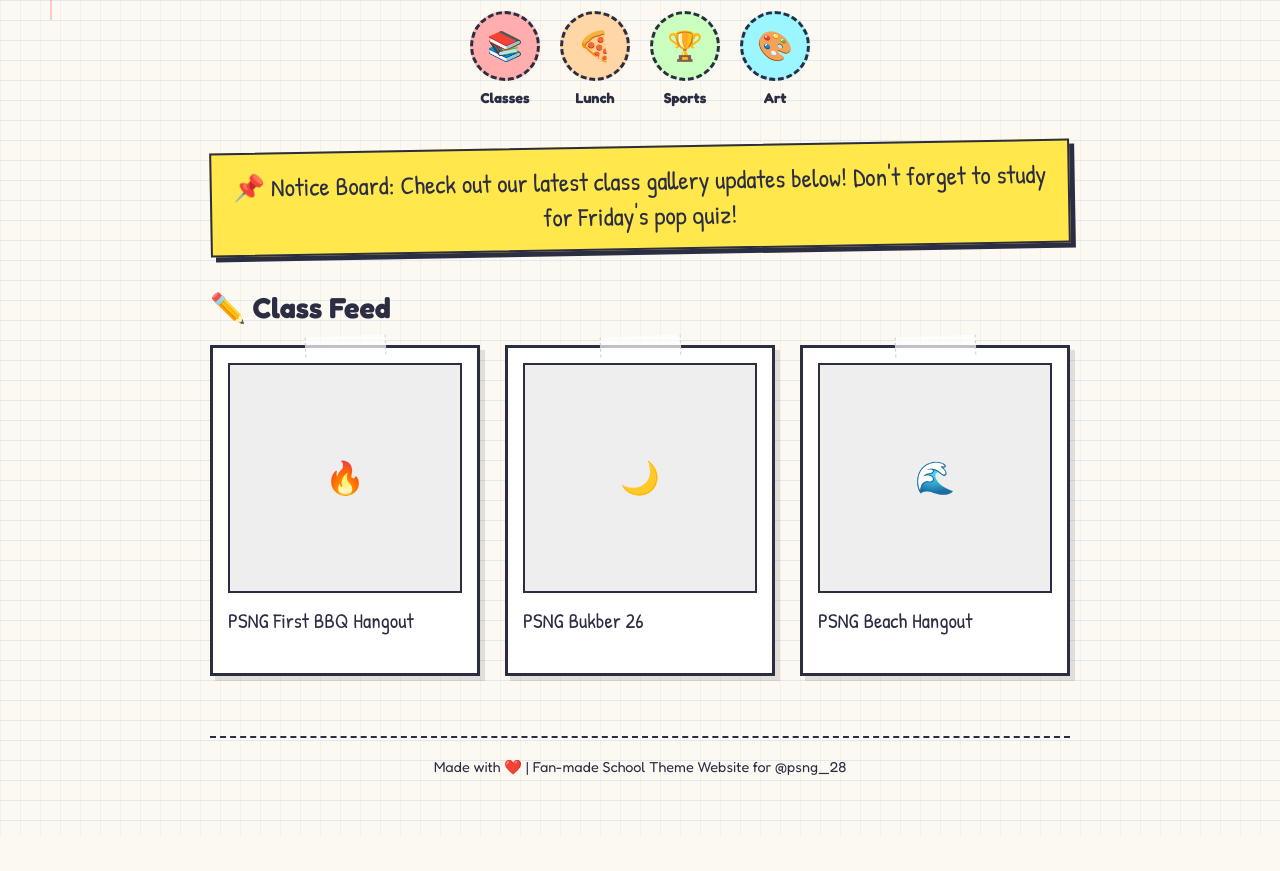
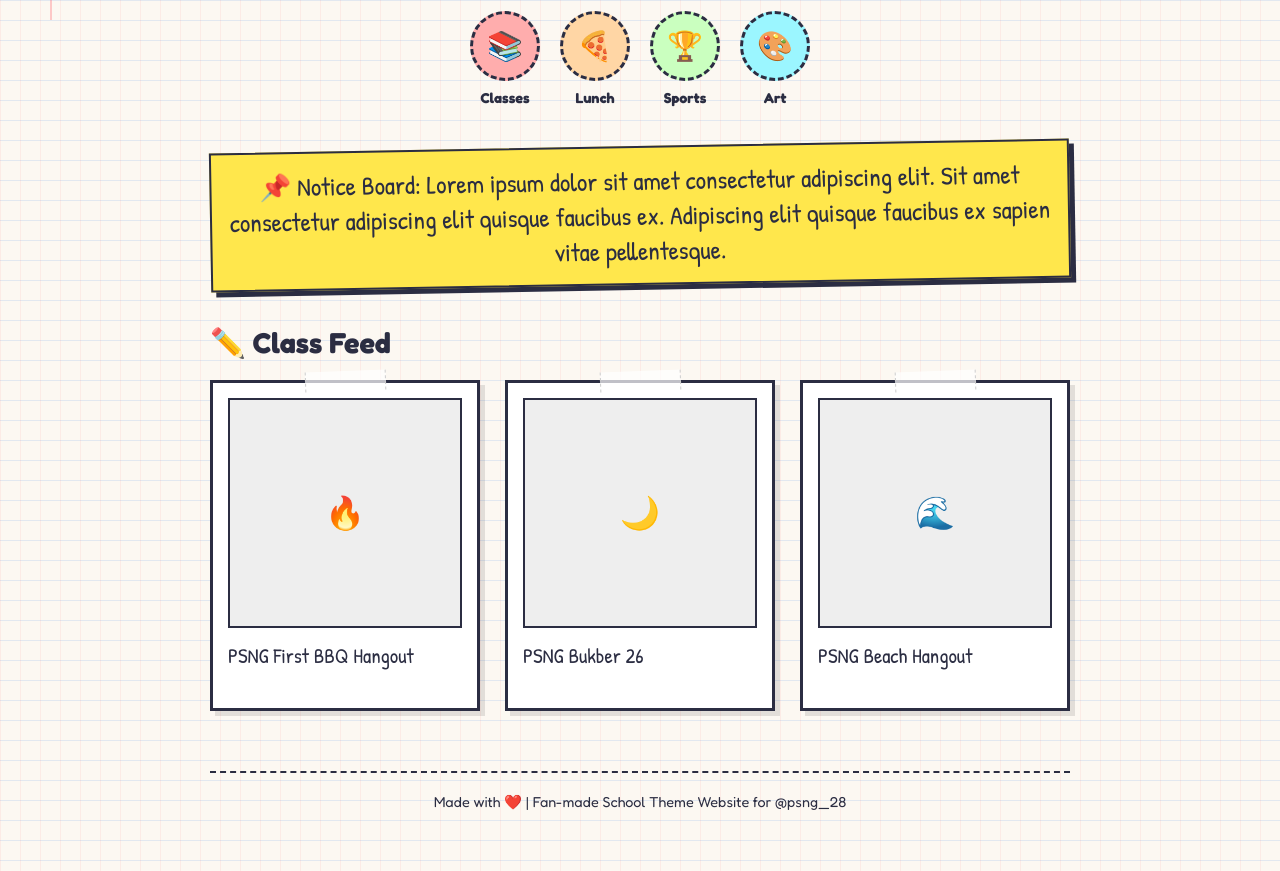
Before and after one commit to raisaqeel90-droid/PSNG_28, a plain HTML site: page index.html in a window 1280 px wide. Shown: the part 780-1651 px from the top of the page. Before the commit the page ends 1616 px from the top, so only its background shows below. Drawn offline with Linux system fonts and the light colour scheme.

```diff
--- a/index.html
+++ b/index.html
@@ -459,7 +459,7 @@
         </div>
 
         <div class="sticky-note">
-            📌 Notice Board: Check out our latest class gallery updates below! Don't forget to study for Friday's pop quiz!
+            📌 Notice Board: Lorem ipsum dolor sit amet consectetur adipiscing elit. Sit amet consectetur adipiscing elit quisque faucibus ex. Adipiscing elit quisque faucibus ex sapien vitae pellentesque.
         </div>
 
         <h2 class="gallery-title">✏️ Class Feed</h2>
```
